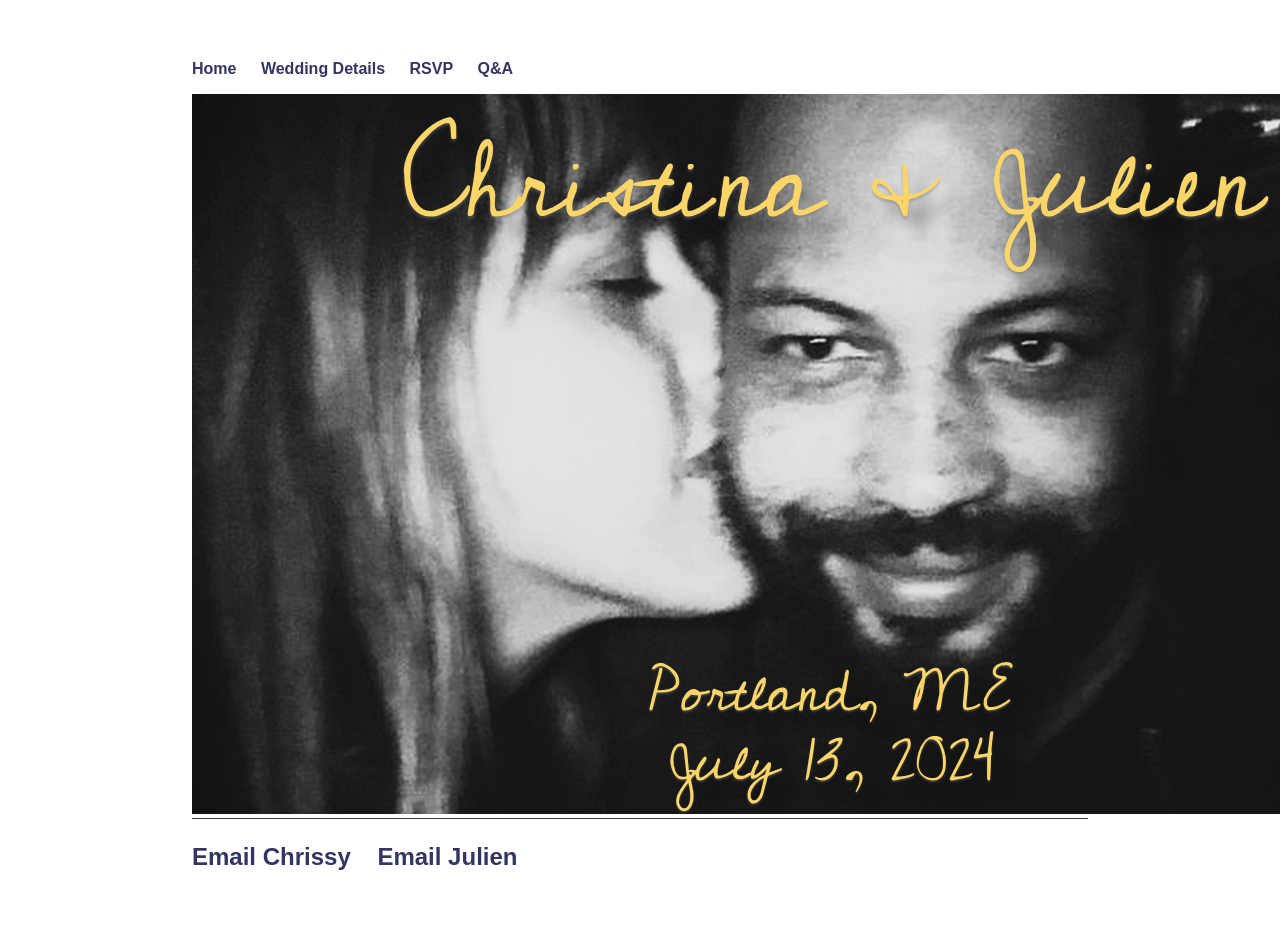
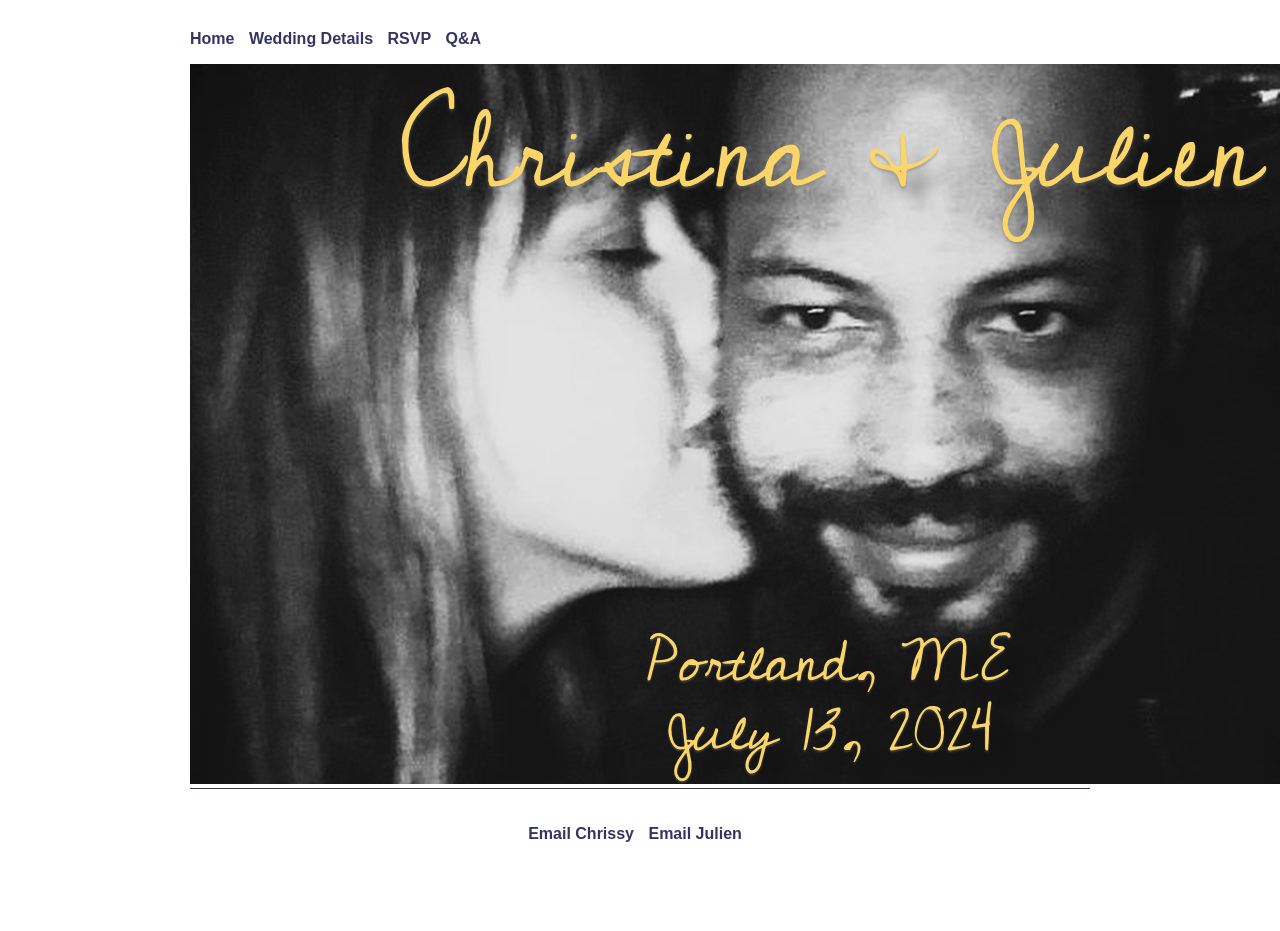
Before and after one commit to christina-ladam/wedding, a Jekyll site: the page built from index.html, in a window 1280 px wide. Built offline with Jekyll 4.4.1, drawn with Linux system fonts in a browser that asks for light colours; some web fonts are replaced; after the commit the page ends 900 px from its top, so only the background shows below that.

Commit message:
Update main.css

```diff
--- a/css/main.css
+++ b/css/main.css
@@ -1,49 +1,58 @@
 body {
-    margin: 60px auto;
-    width: 70%;
+    margin: 30px auto; /* Adjusted margin for better spacing */
+    width: 90%; /* Increased width for better readability */
+    max-width: 900px; /* Added max-width to prevent excessive stretching on larger screens */
     font-family: 'Ruluko', sans-serif; /* Using Ruluko font */
 }
+
 nav ul, footer ul {
-    font-family: 'Ruluko', sans-serif; /* Using Ruluko font */
-    padding: 0px;
+    padding: 0;
     list-style: none;
     font-weight: bold;
     color: #353563;
 }
+
 nav ul li, footer ul li {
     display: inline;
-    margin-right: 20px;
-    color: #353563;
+    margin-right: 10px; /* Reduced margin for tighter spacing */
 }
+
 a {
     text-decoration: none;
     color: #353563;
 }
+
 a:hover {
     text-decoration: underline;
 }
+
 h1 {
     font-size: 2.5em;
     font-family: 'Ruluko', sans-serif; /* Using Ruluko font */
 }
+
 h2 {
     font-size: 2em;
     font-family: 'Ruluko', sans-serif; /* Using Ruluko font */
 }
+
 p {
-    font-size: 1.5em;
-    line-height: 1.4em;
+    font-size: 1.2em; /* Reduced font size for better readability */
+    line-height: 1.6em; /* Increased line height for better spacing */
     color: #353563;
 }
+
 footer {
     border-top: 1px solid #353563;
-    font-size: 1.5em;
+    font-size: 1em; /* Reduced font size for better fitting */
     color: #353563;
+    padding-top: 20px; /* Added padding for better spacing */
+    text-align: center; /* Center-align footer content */
 }
 
 ul.posts {
     margin: 20px auto 40px;
-    font-size: 1.5em;
+    font-size: 1.2em; /* Reduced font size for better fitting */
 }
 
 ul.posts li {
```
